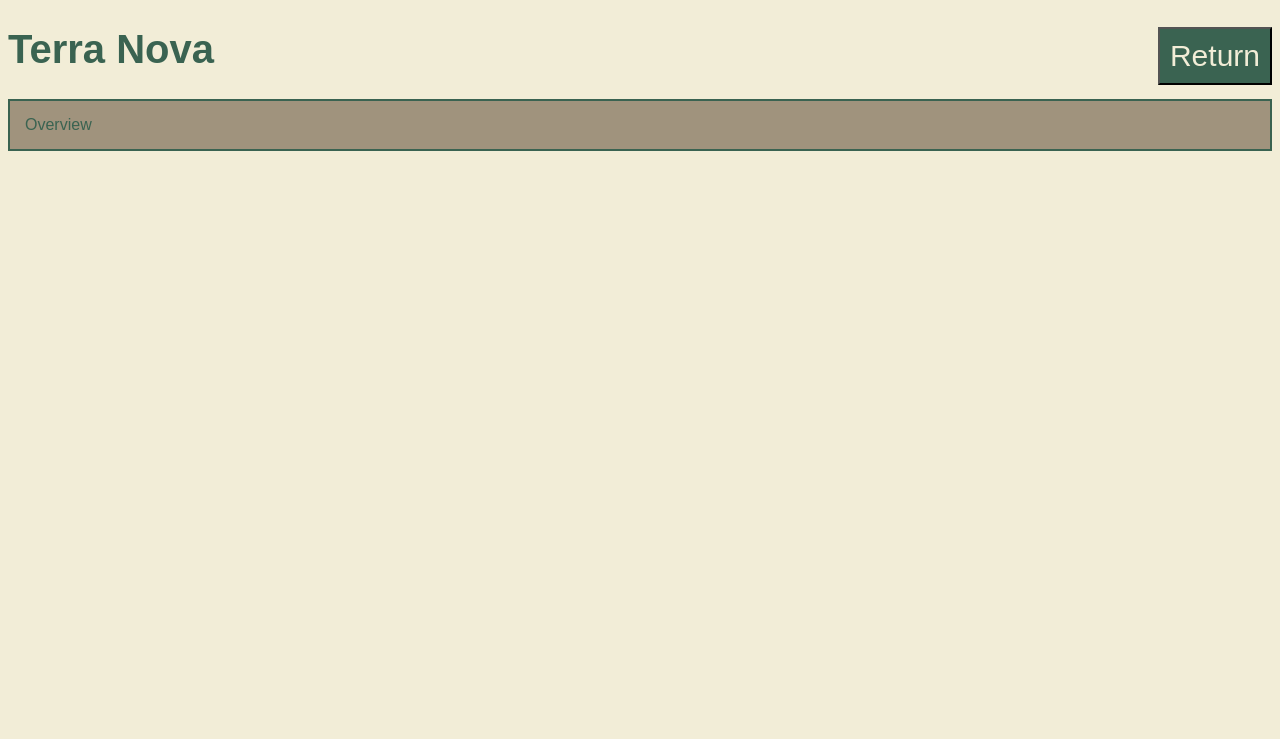
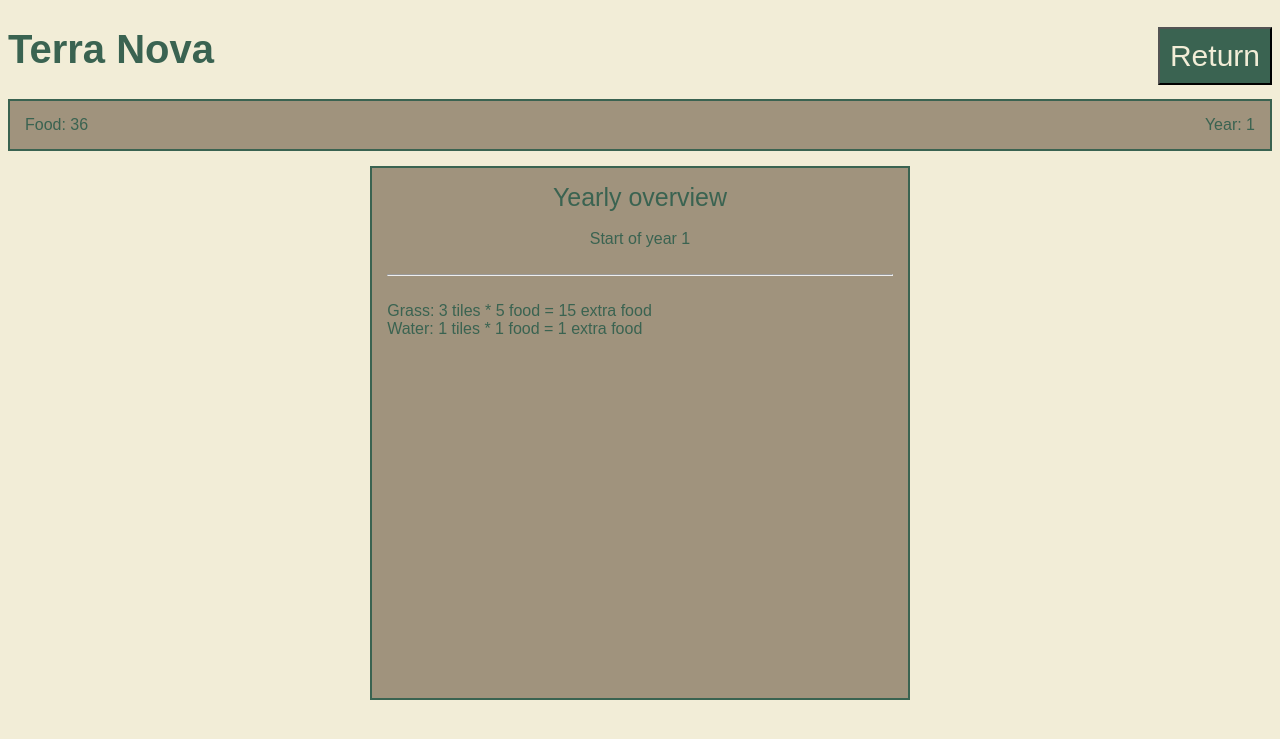
Before and after one commit to Caspar-tech/TerraNova, a Django app: page /overview/ in a window 1280 px wide. Shown: the top 739 px of the page. Run offline with Django 3.2, Linux system fonts and the light colour scheme; data comes from the database, SQL or seed files in the repository; some libraries are stand-ins or nearby versions.

Commit message:
Overview page now processes and shows food gained when a new year is started

```diff
--- a/Game/models.py
+++ b/Game/models.py
@@ -16,10 +16,14 @@ class Main(models.Model):
     Name = models.TextField(default="Game")
     Rows = models.IntegerField(default=3)
     Columns = models.IntegerField(default=3)
-    Money = models.IntegerField(default=100)
+    Food = models.IntegerField(default=100)
     Year = models.IntegerField(default=0)
     Price_discover_tile = models.IntegerField(default=20)
     Infobox = models.TextField(default="hello there-second line-third line")
+    NumberOfGrassTiles = models.IntegerField(default=1)
+    NumberOfWaterTiles = models.IntegerField(default=0)
+    FoodForGrass = models.IntegerField(default=5)
+    FoodForWater = models.IntegerField(default=0)
     Testnumber = models.IntegerField(default=0)
 
     def __str__(self):
--- a/Game/static/Game/main.css
+++ b/Game/static/Game/main.css
@@ -35,3 +35,7 @@ td {
 .Right {
     float: right;
 }
+
+.Center {
+    text-align: center;
+}
--- a/Game/templates/Game/main.html
+++ b/Game/templates/Game/main.html
@@ -71,7 +71,7 @@
 </h1>
 
 <div class="Topnav">
-    Money: {{ Main.Money }}
+    Food: {{ Main.Food }}
     <div class="Right">
         Year: {{ Main.Year }}
     </div>
--- a/Game/templates/Game/overview.html
+++ b/Game/templates/Game/overview.html
@@ -1,5 +1,26 @@
 {% extends "Game/base.html" %}
 {% block content%}
+{% load mathfilters %}
+
+<style>
+    .ColumnCentral {
+        width: 40%;
+        height: 500px;
+        padding: 15px;
+        border-style: solid;
+        border-width: 2px;
+        margin-top: 15px;
+        margin-left: auto;
+        margin-bottom: 15px;
+        margin-right: auto;
+        background-color: #A0937D;
+    }
+
+    .HeaderOverview {
+        font-size: 25px;
+        text-align: center;
+    }
+</style>
 
 <h1>Terra Nova
 
@@ -12,7 +33,22 @@
 </h1>
 
 <div class="Topnav">
-    Overview
+    Food: {{ Main.Food }}
+    <div class="Right">
+        Year: {{ Main.Year }}
+    </div>
+</div>
+
+<div class="ColumnCentral">
+    <div class="HeaderOverview"> Yearly overview </div><br>
+    <div class="Center"> Start of year {{ Main.Year }}</div><br>
+    <hr><br>
+    {% with GrassFood=Main.NumberOfGrassTiles|mul:Main.FoodForGrass WaterFood=Main.NumberOfWaterTiles|mul:Main.FoodForWater %}
+
+    Grass: {{ Main.NumberOfGrassTiles }} tiles * {{ Main.FoodForGrass }} food = {{ GrassFood }} extra food<br>
+    Water: {{ Main.NumberOfWaterTiles }} tiles * {{ Main.FoodForWater }} food = {{ WaterFood }} extra food<br>
+
+    {% endwith %}
 </div>
 
 {% endblock content %}
--- a/Game/views.py
+++ b/Game/views.py
@@ -6,6 +6,7 @@ from django.views.generic import ListView
 from .logic import (
     Newgrid,
     Discover,
+    NextYear,
 )
 
 # Main-page render function
@@ -48,6 +49,7 @@ class MainView(ListView):
             # Creates a new grid, using given Rows and Columns
             Newgrid(request.POST)
         elif request.POST.get('Next Year') == 'Next Year':
+            NextYear()
             return redirect('overview')
         elif request.POST.get('Square') != "":
             # Sets the clicked tile from undiscovered to discovered (if a neighbour is discovered)
@@ -70,6 +72,12 @@ class OverviewView(ListView):
     template_name = "Game/overview.html"
     context_object_name = "Square"
 
+    def get_context_data(self, **kwargs):
+        # Call the base implementation first to get a context
+        context = super().get_context_data(**kwargs)
+        context['Main'] = Main.objects.get(Name="Game")
+        return context
+
     def post(self, request, *args, **kwargs):
         if request.POST.get('Return') == 'Return':
             return redirect('main')
```
Also changed, not shown: Game/logic.py (+27 -9 lines), Game/migrations/0012_auto_20210910_1414.py (added), Game/migrations/0013_auto_20210910_1435.py (added), Game/migrations/0014_auto_20210910_1444.py (added), db.sqlite3.
